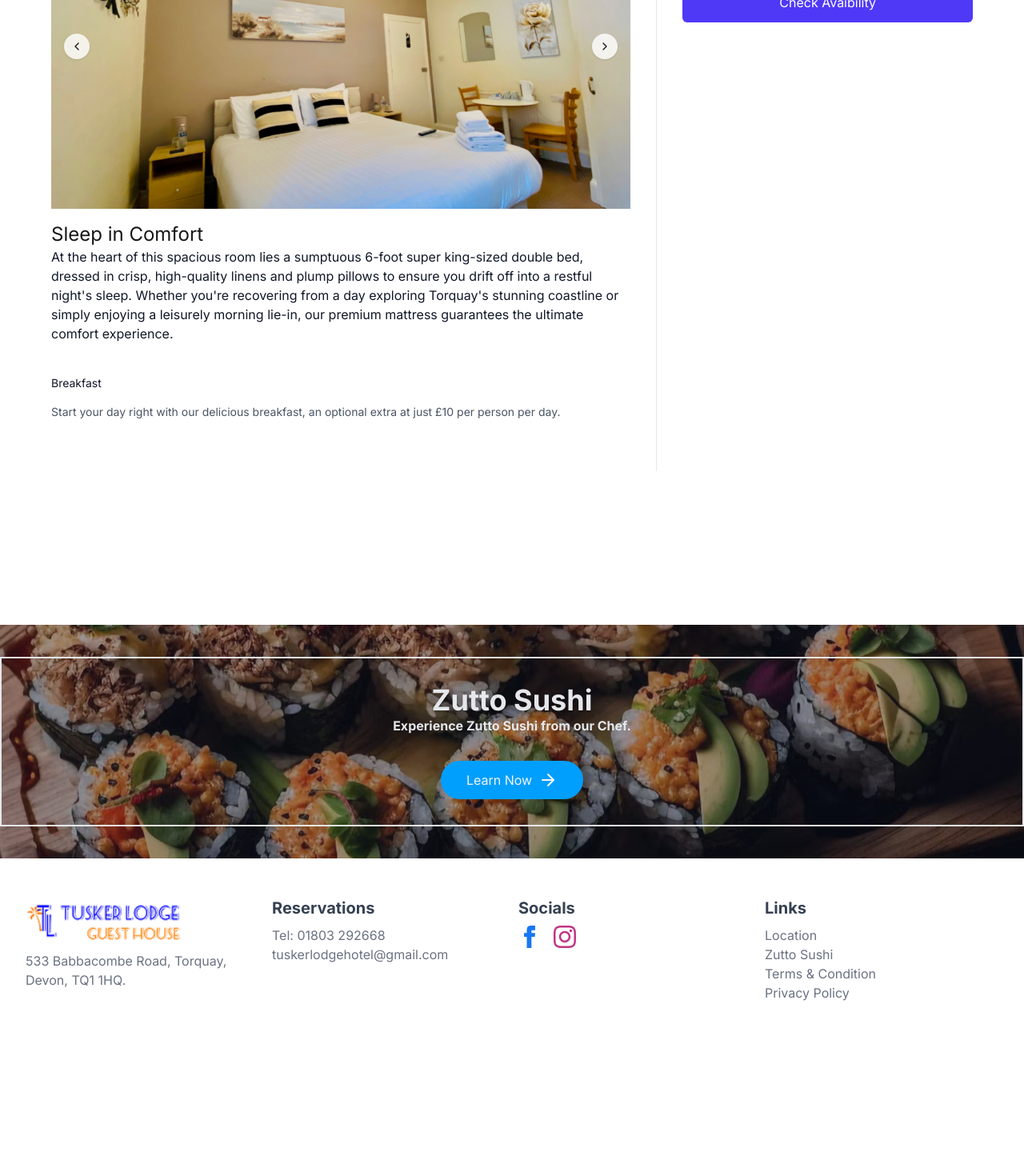
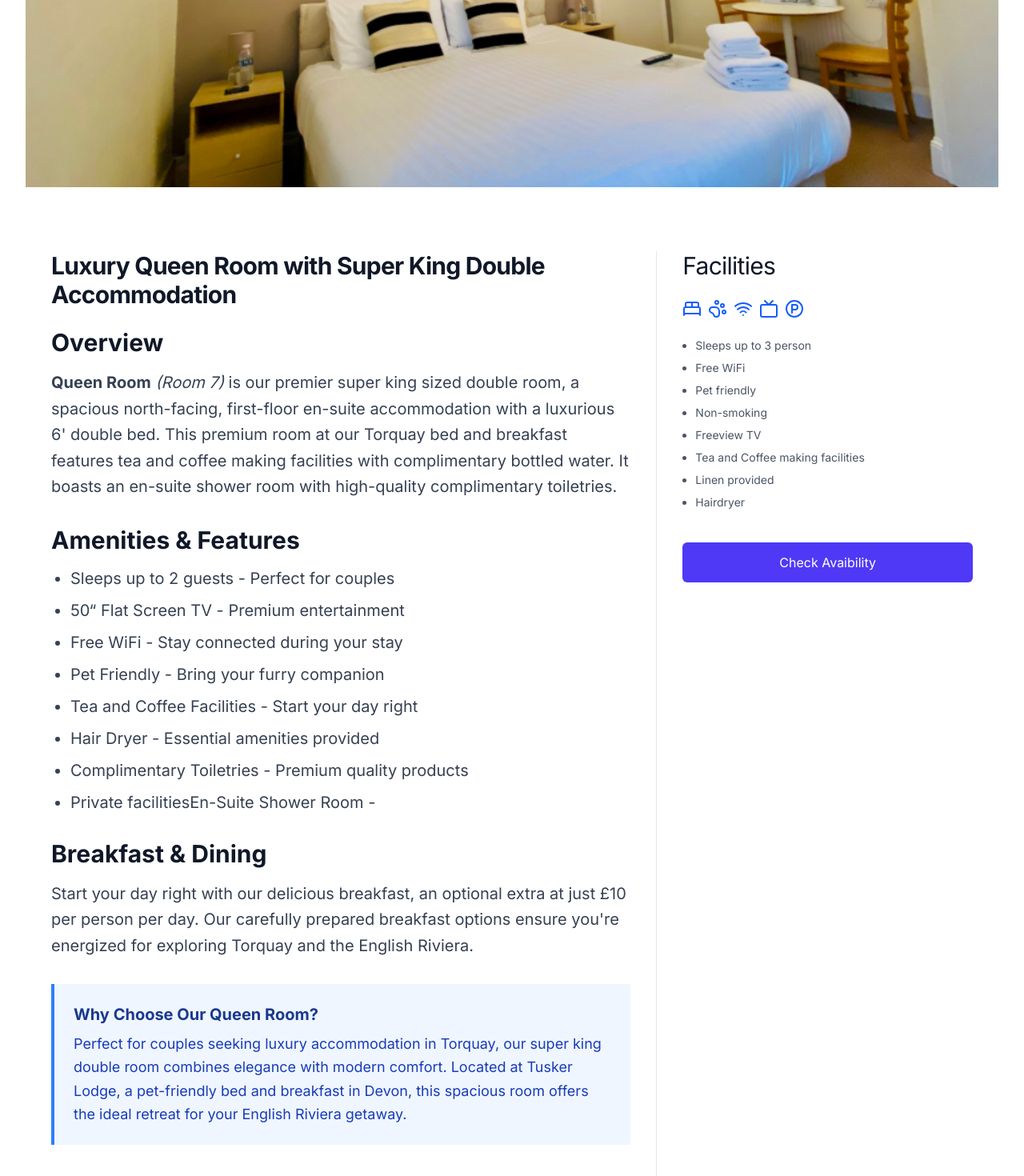
Before and after one commit to ayrbox/tusker-lodge, a Next.js app: page /rooms/queen in a window 1280 px wide. Shown: the part 880-2350 px from the top of the page at 80% size. Before the commit the page ends 2181 px from the top, so only its background shows below. Built offline with nearby package versions, Linux system fonts and the light colour scheme.

Commit message:
update: queen room page

```diff
--- a/src/app/rooms/queen/page.tsx
+++ b/src/app/rooms/queen/page.tsx
@@ -3,80 +3,139 @@
 import Wrapper, { Sidebar, Content } from "@/app/rooms/Wrapper";
 import RoomCarousel from "@/components/RoomCarousel";
 
-const facilities = [
-  { key: "no-of-people", text: "Sleeps up to 2 person" },
-  { key: "wifi", text: "Free Wifi" },
-  { key: "flat-screen-tv", text: '50"  Flat Screen TV' },
-  { key: "cable", text: "Cable Television Channels" },
-  { key: "pet-friendly", text: "Pet Friendly" },
-  { key: "tea-and-coffee", text: "Tea and Coffee" },
-  { key: "hair-dryer", text: "Hair Dryer" },
-  { key: "no-smoking", text: "No Smoking" },
-  { key: "complimentary-toiletries", text: "Complimentary Toiletries" },
-  { key: "daily-housekeeping", text: "Daily Housekeeping" },
-  { key: "ironing-board", text: "Iron and Ironing Board (On request)" },
-  { key: "kettle", text: "Kettle" },
-  { key: "linen-towels", text: "Linen & Towels Supplied" },
-  { key: "ensuit-shower", text: "Shower EnSuite" },
-  { key: "bottle-water", text: "Bottled Water" },
-];
-
 export default function QueenRoom() {
   const images = [
-    { src: QueenRoomImage, alt: "Queen Room - Room 3" },
-    { src: QueenRoomImage, alt: "Queen Room - Room 3 (2)" },
+    {
+      src: QueenRoomImage,
+      alt: "Luxury Queen Room 07 - Super King Double Bed at Tusker Lodge Torquay",
+    },
+    {
+      src: QueenRoomImage,
+      alt: "Queen Room 07 En-Suite - Premium Accommodation in Torquay, Devon",
+    },
   ];
+
+  const schemaData = {
+    "@context": "https://schema.org",
+    "@type": "HotelRoom",
+    name: "Queen Room - Super King Double Bed",
+    description:
+      "Spacious super king sized double room with modern amenities and en-suite facilities at Tusker Lodge Torquay",
+    occupancy: {
+      "@type": "QuantitativeValue",
+      minValue: 1,
+      maxValue: 2,
+    },
+    bed: {
+      "@type": "BedDetails",
+      name: "Super King Double Bed (6 foot)",
+      quantity: 1,
+    },
+    amenityFeature: [
+      { "@type": "Text", name: "Free WiFi" },
+      { "@type": "Text", name: "50 inch Flat Screen TV" },
+      { "@type": "Text", name: "Pet Friendly" },
+      { "@type": "Text", name: "Tea and Coffee Facilities" },
+      { "@type": "Text", name: "Hair Dryer" },
+      { "@type": "Text", name: "En-Suite Shower Room" },
+      { "@type": "Text", name: "Complimentary Toiletries" },
+    ],
+    image: QueenRoomImage.src,
+  };
 
   return (
     <div className="flex flex-col items-center">
-      <Wrapper title="Queen Room">
+      <script
+        type="application/ld+json"
+        dangerouslySetInnerHTML={{ __html: JSON.stringify(schemaData) }}
+      />
+      <RoomCarousel images={images} />
+      <Wrapper title="Luxury Queen Room with Super King Double Accommodation">
         <Sidebar>
-          <Facilities facilities={facilities} />
+          <Facilities />
         </Sidebar>
         <Content>
-          <p className="text-gray-500 text-3xl py-2">
-            Spacious En-Suite Double Room - Room 07
-          </p>
-          <div>
-            <h3 className="sr-only">Description</h3>
-            <div className="space-y-6">
-              <p className="text-base text-gray-500">
-                Escape to the comfort of Room 07, our generously proportioned
-                super king-sized double room that combines classic elegance with
-                modern amenities. Located on the first floor of Tusker Lodge,
-                this bright and airy accommodation offers the perfect sanctuary
-                for couples seeking a peaceful getaway on the English Riviera.
-              </p>
-              <p className="sr-only">
-                <strong>Room 07</strong> is our super king sized double room, a
-                spacious north facing, first floor en-suite with a 6&apos;
-                double bed. Tea and coffee making facilities with complimentary
-                bottled water. It features an en-suite shower room with free
-                toiletries.
+          <div className="space-y-8">
+            <div>
+              <h2 className="text-2xl md:text-3xl font-semibold text-gray-900 mb-4">
+                Overview
+              </h2>
+              <p className="text-lg md:text-xl text-gray-700 leading-relaxed">
+                <strong>Queen Room</strong> <em>(Room 7)</em> is our premier
+                super king sized double room, a spacious north-facing,
+                first-floor en-suite accommodation with a luxurious 6&apos;
+                double bed. This premium room at our Torquay bed and breakfast
+                features tea and coffee making facilities with complimentary
+                bottled water. It boasts an en-suite shower room with
+                high-quality complimentary toiletries.
               </p>
             </div>
-          </div>
-          <div className="mt-8">
-            <RoomCarousel images={images} />
-          </div>
-          <div>
-            <h3 className="text-2xl">Sleep in Comfort</h3>
-            <p className="text-gray-900">
-              At the heart of this spacious room lies a sumptuous 6-foot super
-              king-sized double bed, dressed in crisp, high-quality linens and
-              plump pillows to ensure you drift off into a restful night's
-              sleep. Whether you're recovering from a day exploring Torquay's
-              stunning coastline or simply enjoying a leisurely morning lie-in,
-              our premium mattress guarantees the ultimate comfort experience.
-            </p>
-          </div>
 
-          <div className="mt-10">
-            <h2 className="text-sm font-medium text-gray-900">Breakfast</h2>
-            <div className="mt-4 space-y-6">
-              <p className="text-sm text-gray-600">
+            <div>
+              <h2 className="text-2xl md:text-3xl font-semibold text-gray-900 mb-4">
+                Amenities &amp; Features
+              </h2>
+              <ul
+                role="list"
+                className="list-disc space-y-3 pl-6 text-lg md:text-xl text-gray-700"
+              >
+                <li className="text-gray-700">
+                  <span className="font-medium">Sleeps up to 2 guests</span> -
+                  Perfect for couples
+                </li>
+                <li className="text-gray-700">
+                  <span className="font-medium">50&ldquo; Flat Screen TV</span>{" "}
+                  - Premium entertainment
+                </li>
+                <li className="text-gray-700">
+                  <span className="font-medium">Free WiFi</span> - Stay
+                  connected during your stay
+                </li>
+                <li className="text-gray-700">
+                  <span className="font-medium">Pet Friendly</span> - Bring your
+                  furry companion
+                </li>
+                <li className="text-gray-700">
+                  <span className="font-medium">Tea and Coffee Facilities</span>{" "}
+                  - Start your day right
+                </li>
+                <li className="text-gray-700">
+                  <span className="font-medium">Hair Dryer</span> - Essential
+                  amenities provided
+                </li>
+                <li className="text-gray-700">
+                  <span className="font-medium">Complimentary Toiletries</span>{" "}
+                  - Premium quality products
+                </li>
+                <li className="text-gray-700">
+                  Private facilities
+                  <span className="font-medium">En-Suite Shower Room</span> -
+                </li>
+              </ul>
+            </div>
+
+            <div>
+              <h2 className="text-2xl md:text-3xl font-semibold text-gray-900 mb-4">
+                Breakfast & Dining
+              </h2>
+              <p className="text-lg md:text-xl text-gray-700 leading-relaxed">
                 Start your day right with our delicious breakfast, an optional
-                extra at just £10 per person per day.
+                extra at just £10 per person per day. Our carefully prepared
+                breakfast options ensure you&apos;re energized for exploring
+                Torquay and the English Riviera.
+              </p>
+            </div>
+
+            <div className="bg-blue-50 border-l-4 border-blue-500 p-6 mt-8">
+              <h3 className="text-lg md:text-xl font-semibold text-blue-900 mb-2">
+                Why Choose Our Queen Room?
+              </h3>
+              <p className="text-lg text-blue-800 leading-relaxed">
+                Perfect for couples seeking luxury accommodation in Torquay, our
+                super king double room combines elegance with modern comfort.
+                Located at Tusker Lodge, a pet-friendly bed and breakfast in
+                Devon, this spacious room offers the ideal retreat for your
+                English Riviera getaway.
               </p>
             </div>
           </div>
```
